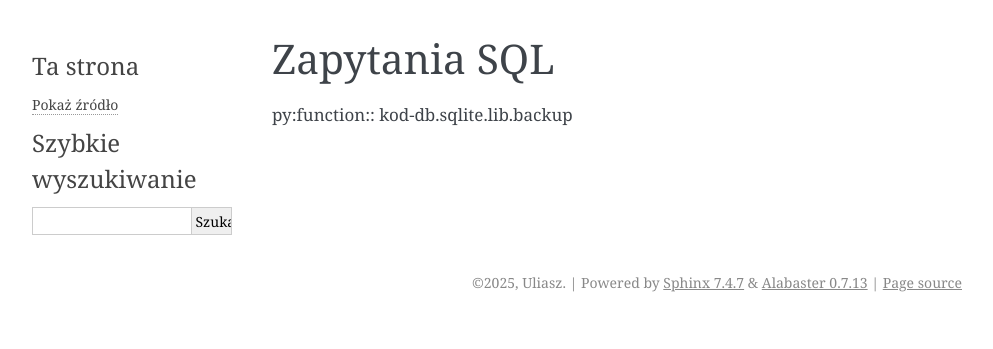
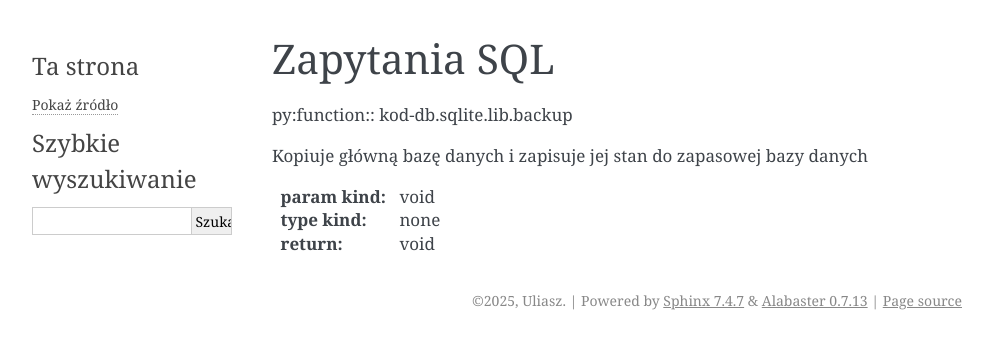
Before and after one commit to BlazejUl/Sprawozdanie, a Sphinx documentation site: the page built from Sprawozdanie-main/source/rozdzial4/index.rst, in a window 1280 px wide. Shown: the top 349 px of the page, without its empty margins (148-1141 px from the left). Built offline with Sphinx 7.4.7, drawn with Linux system fonts in a browser that asks for light colours; pages that are not in the unit, such as notebooks, are missing from menus.

Commit message:
Update index.rst

```diff
--- a/Sprawozdanie-main/source/rozdzial4/index.rst
+++ b/Sprawozdanie-main/source/rozdzial4/index.rst
@@ -3,3 +3,9 @@ Zapytania SQL
 
 
 py:function:: kod-db.sqlite.lib.backup
+
+Kopiuje główną bazę danych i zapisuje jej stan do zapasowej bazy danych
+
+:param kind: void
+:type kind: none
+:return: void
```
